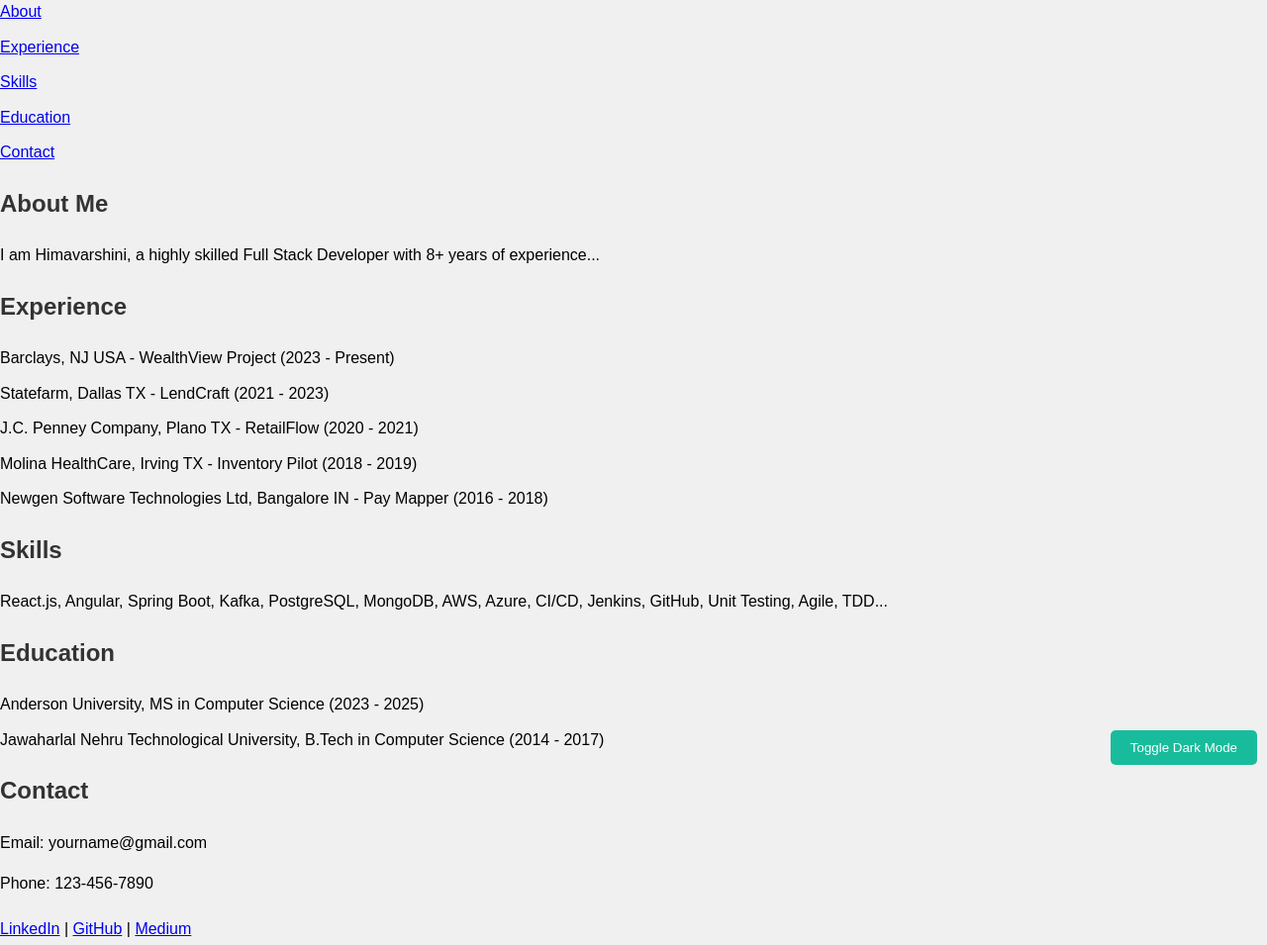
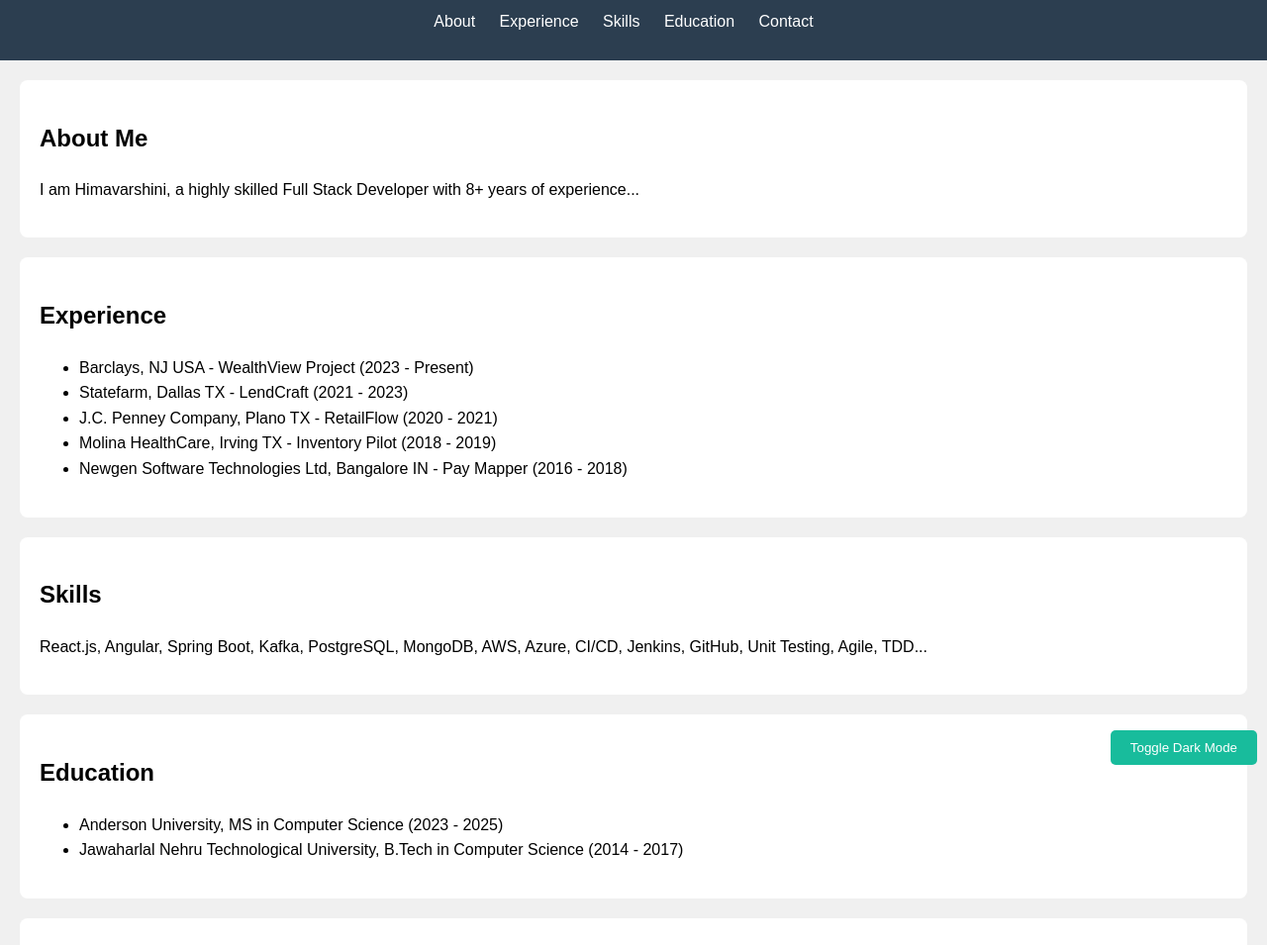
Before and after one commit to bhimavarshini1195/Portfolio, a plain HTML site: page index.html in a window 1280 px wide. Shown: the part 17-972 px from the top of the page at 99% size. Drawn offline with Linux system fonts and the light colour scheme.

Commit message:
Update style.css

```diff
--- a/style.css
+++ b/style.css
@@ -2,33 +2,43 @@
 
 body {
     font-family: Arial, sans-serif;
+    background-color: #f0f0f0;
     line-height: 1.6;
     margin: 0;
     padding: 0;
-    background-color: #f0f0f0;
 }
 
-#main-container {
-    width: 80%;
-    margin: auto;
+nav {
+    background-color: #2c3e50;
+    padding: 10px;
+    text-align: center;
+}
+
+nav ul {
+    list-style: none;
+    padding: 0;
+}
+
+nav ul li {
+    display: inline;
+    margin-right: 20px;
+}
+
+nav ul li a {
+    color: white;
+    text-decoration: none;
+}
+
+section {
+    margin: 20px;
     padding: 20px;
     background: white;
     border-radius: 8px;
 }
 
-section {
-    margin-bottom: 20px;
+footer {
+    text-align: center;
+    padding: 10px;
+    background-color: #2c3e50;
+    color: white;
 }
-
-h1, h2 {
-    color: #333;
-}
-
-ul {
-    list-style-type: none;
-    padding: 0;
-}
-
-li {
-    margin-bottom: 10px;
-}
```
